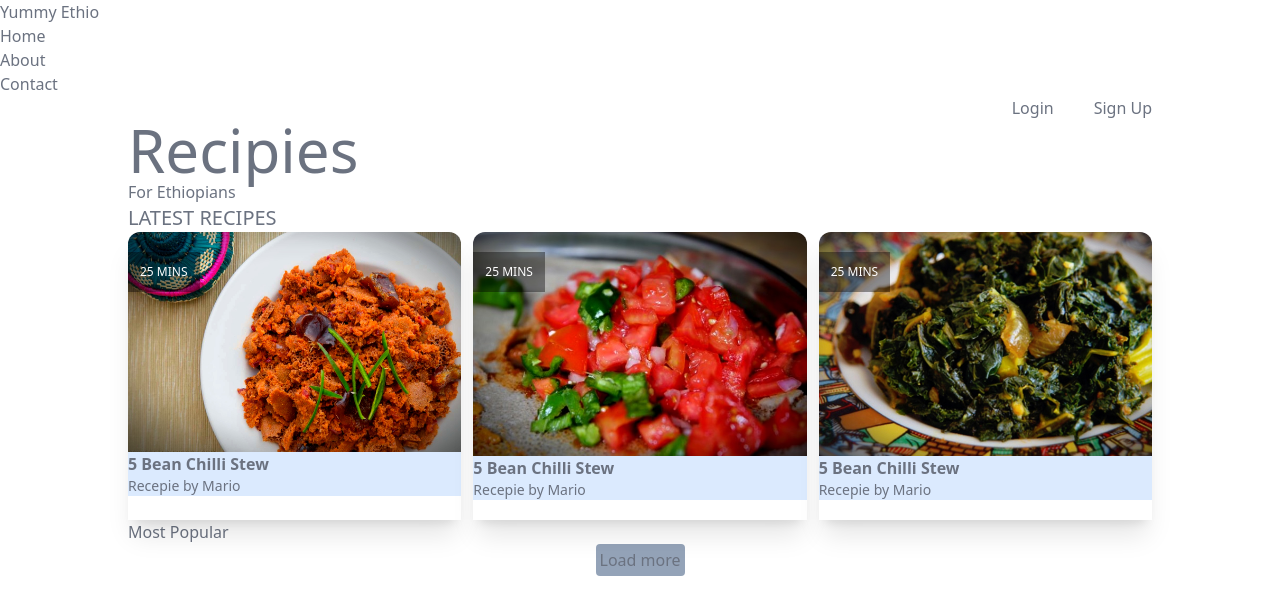
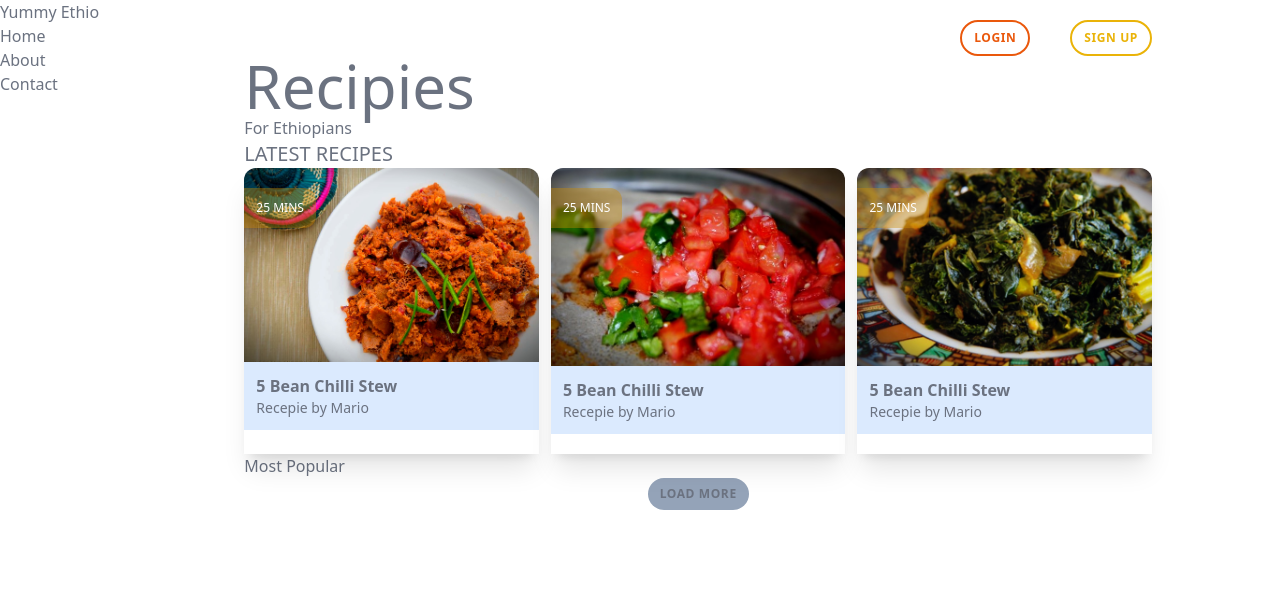
Before and after one commit to KidusThethird/Yummy-Ethio, a website: page public/index.html in a window 1280 px wide. Drawn offline with Linux system fonts and the light colour scheme.

Commit message:
nav grid added and custom button design added

```diff
--- a/public/index.html
+++ b/public/index.html
@@ -7,8 +7,8 @@
 
 </head>
 <body class="text-gray-500 ">
-    <div> <!-- Main Content-->
-        <div>
+    <div class="grid md:grid-cols-11"> <!-- Main Content-->
+        <div class="md:col-span-1">
             <nav>
                 <div>
                     <h1 >
@@ -35,10 +35,10 @@
             </nav>
         </div>
 
-        <main class="px-32 ">
+        <main class="px-32 md:col-span-10 pt-5">
                <div class="flex  justify-end">
-                    <a href="" class="">Login</a>
-                    <a href="" class="ml-10">Sign Up</a>
+                    <a href="" class="btn border-orange-600 text-orange-600 lg:border-2">Login</a>
+                    <a href="" class="ml-10 btn border-yellow-500 text-yellow-500 lg:border-2">Sign Up</a>
                </div>
 
                <header>
@@ -53,7 +53,7 @@
 
 
 
-                <div class="grid grid-cols-3 gap-3">
+                <div class="grid md:grid-cols-2 lg:grid-cols-3 gap-3">
 
 
                 <!--A card start-->
@@ -107,7 +107,7 @@
                </div>
 
                <div class="flex justify-center ">
-                <div class="bg-slate-400 rounded p-1">Load more</div>
+                <div class="bg-slate-400 rounded p-1 btn">Load more</div>
                </div>
 
 
--- a/src/input.css
+++ b/src/input.css
@@ -6,11 +6,14 @@
     @apply bg-white  shadow-xl   overflow-hidden relative pb-5 ;
 }
 .badge {
-    @apply uppercase bg-opacity-40 	bg-black text-xs p-3 absolute top-5;
+    @apply uppercase bg-opacity-40 	bg-yellow-600 text-xs p-3 absolute top-5 rounded-r-xl;
 }
 .bottom_of_card {
-    @apply bg-blue-100;
+    @apply bg-blue-100 p-3;
 }
 .card_image {
     @apply w-full  rounded-t-xl;
 }
+.btn{
+    @apply rounded-full py-2 px-3 uppercase text-xs font-bold cursor-pointer tracking-wider;
+}
```
Also changed, not shown: public/output.css.
